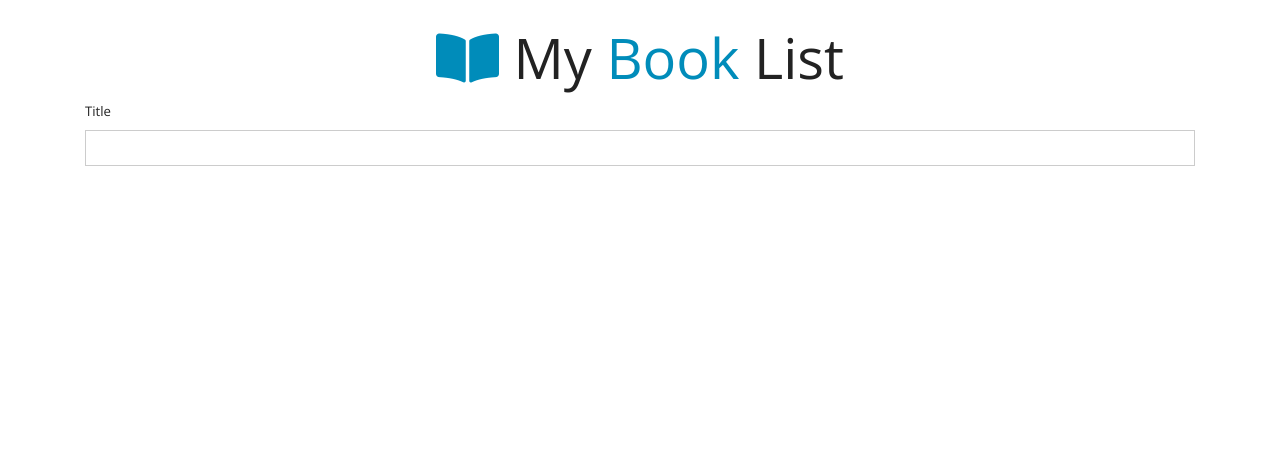
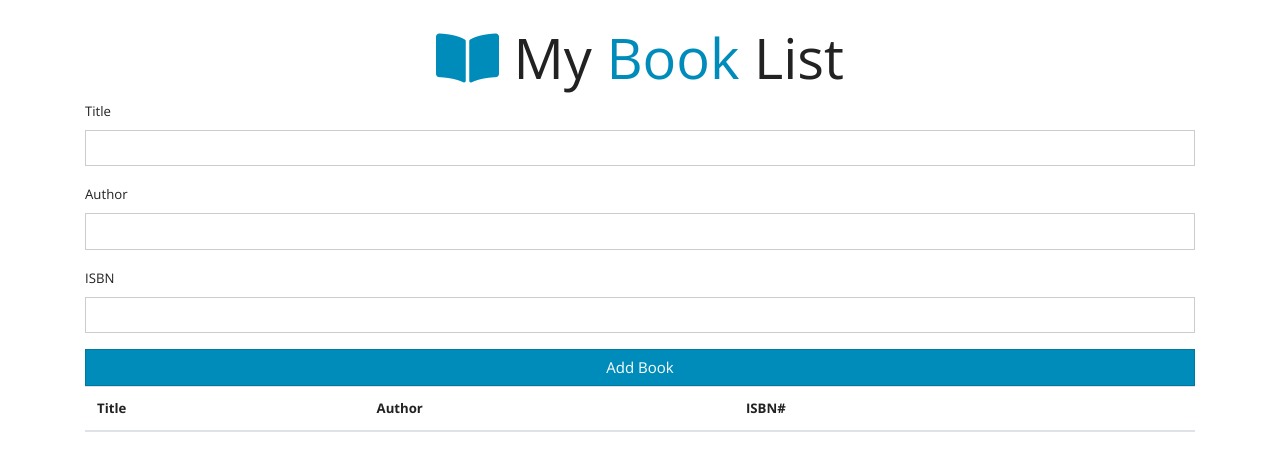
Before and after one commit to matthewfreeman821/booklist, a plain HTML site: page index.html in a window 1280 px wide. Drawn offline with nearby package versions, Linux system fonts and the light colour scheme.

Commit message:
Adds rest of form and display table

```diff
--- a/index.html
+++ b/index.html
@@ -16,7 +16,27 @@
         <label for="title">Title</label>
         <input type="text" id="title" class="form-control">
       </div>
+      <div class="form-group">
+        <label for="author">Author</label>
+        <input type="text" id="author" class="form-control">
+      </div>
+      <div class="form-group">
+        <label for="isbn">ISBN</label>
+        <input type="text" id="isbn" class="form-control">
+      </div>
+      <input type="submit" value="Add Book" class="btn btn-primary btn-block">
     </form>
+    <table class="table table-striped">
+      <thead>
+        <tr>
+          <th>Title</th>
+          <th>Author</th>
+          <th>ISBN#</th>
+          <th></th>
+        </tr>
+      </thead>
+      <tbody id="book-list"></tbody>
+    </table>
   </div>
 </body>
 </html>
```
